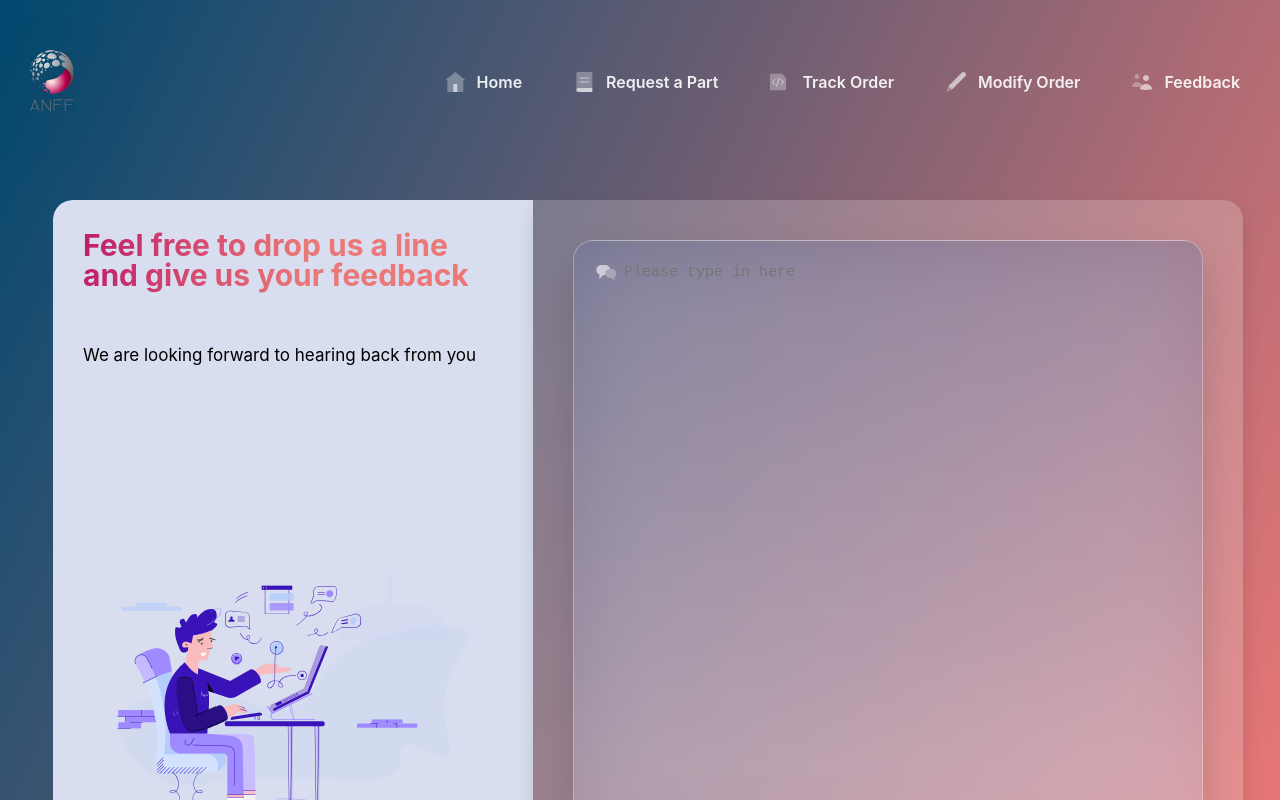
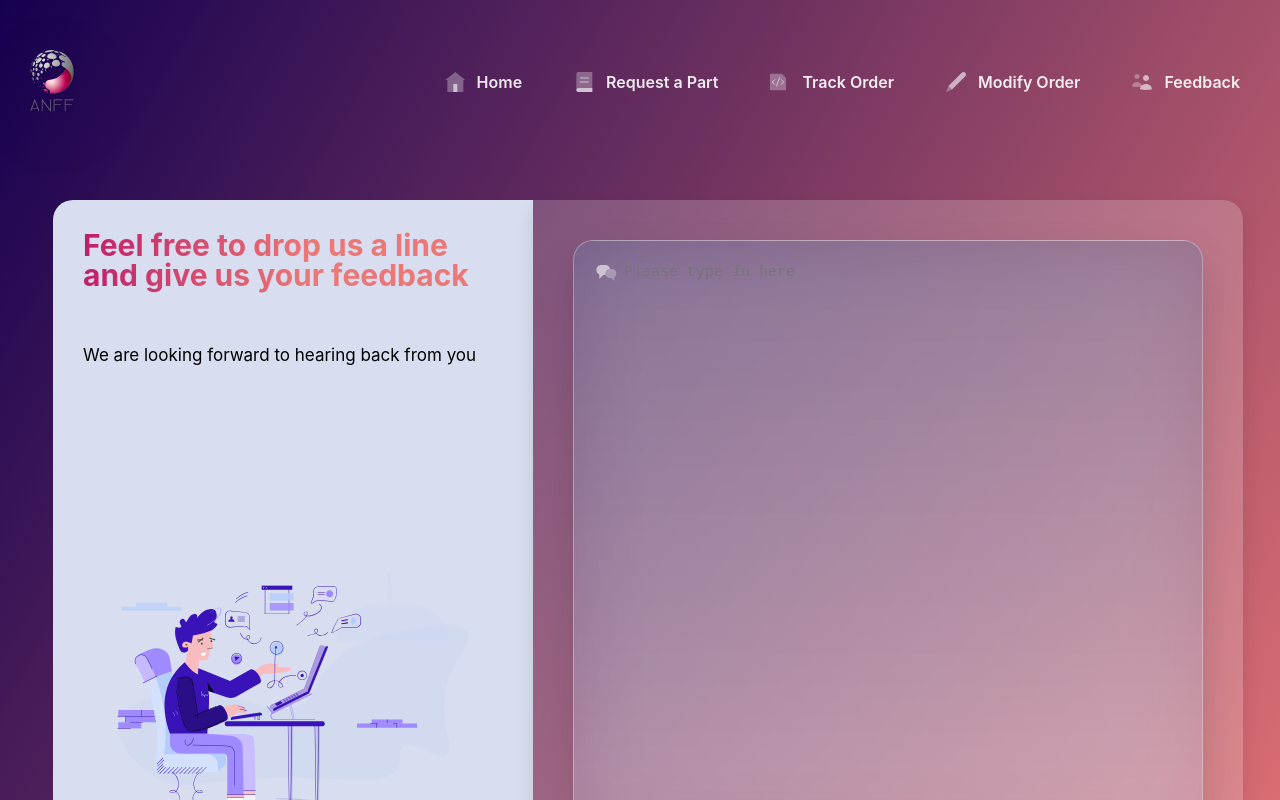
Before and after one commit to swingrope/optofab-website, a React (Create React App) app: page /feedback in a window 1280 px wide. Shown: the top 800 px of the page. Built offline with nearby package versions, Linux system fonts and the light colour scheme.

Commit message:
adjust color themes

```diff
--- a/src/features/form/Feedback.js
+++ b/src/features/form/Feedback.js
@@ -75,7 +75,7 @@ export default function Feedback() {
 }
 
 const Wrapper = styled.div`
-  background: linear-gradient(115.82deg, #00486f 0%, #eb7776 93.65%);
+  background: linear-gradient(120deg, #150050 0%, #eb7776 100%);
 `;
 
 const ContentWrapper = styled.div`
--- a/src/features/form/Track.js
+++ b/src/features/form/Track.js
@@ -55,7 +55,7 @@ export default function Track() {
 }
 
 const Wrapper = styled.div`
-  background: linear-gradient(115.82deg, #00486f 0%, #eb7776 90%);
+  background: linear-gradient(135deg, #1a2151 10%, #eb7776 90%);
   display: grid;
   place-items: center;
 `;
```
